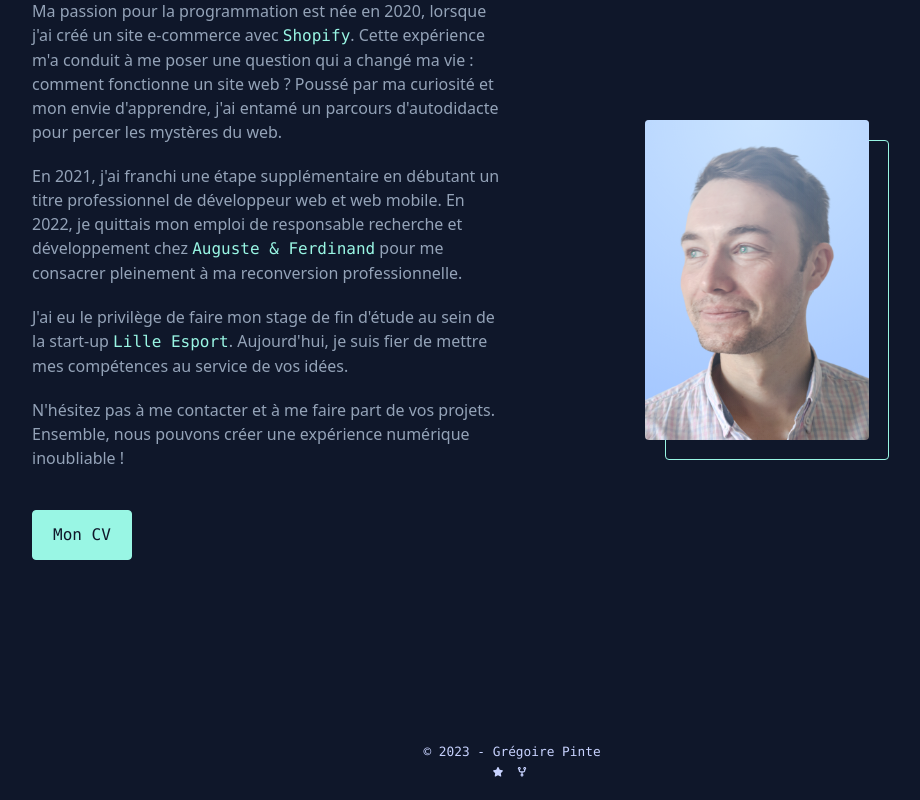
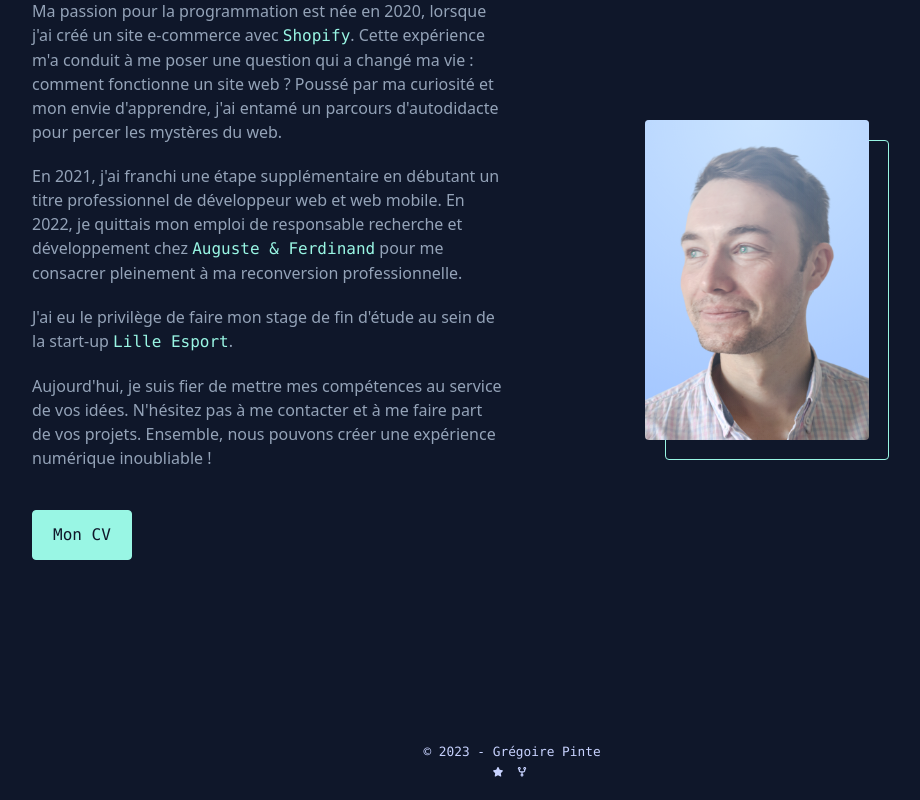
Before and after one commit to g4rf4z/gp-portfolio-client, a Vue app: page / in a window 1280 px wide. Shown: the part 1041-1841 px from the top of the page, without its empty margins (128-1048 px from the left). Built offline with nearby package versions, Linux system fonts and the light colour scheme; no server answers.

Commit message:
23/05 - Update text

```diff
--- a/src/components/organisms/AboutMe.vue
+++ b/src/components/organisms/AboutMe.vue
@@ -31,11 +31,11 @@
           to="https://www.lille-esport.gg/"
           class="external-link"
           >Lille Esport</link-atom
-        >. Aujourd'hui, je suis fier de mettre mes compétences au service de vos
-        idées.
+        >.
       </p>
       <p>
-        N'hésitez pas à me contacter et à me faire part de vos projets.
+        Aujourd'hui, je suis fier de mettre mes compétences au service de vos
+        idées. N'hésitez pas à me contacter et à me faire part de vos projets.
         Ensemble, nous pouvons créer une expérience numérique inoubliable !
       </p>
       <div class="button-wrapper">
```
